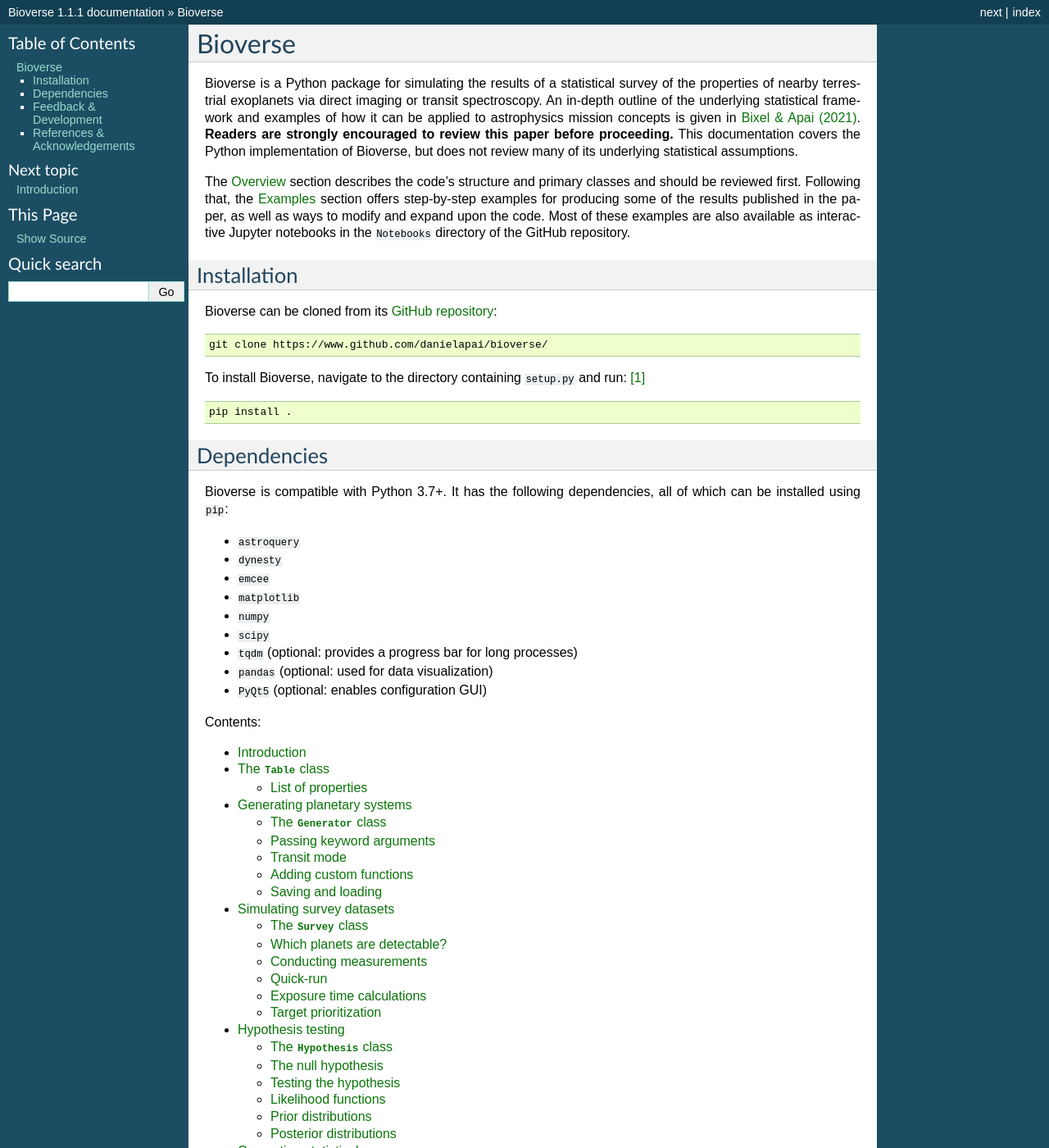
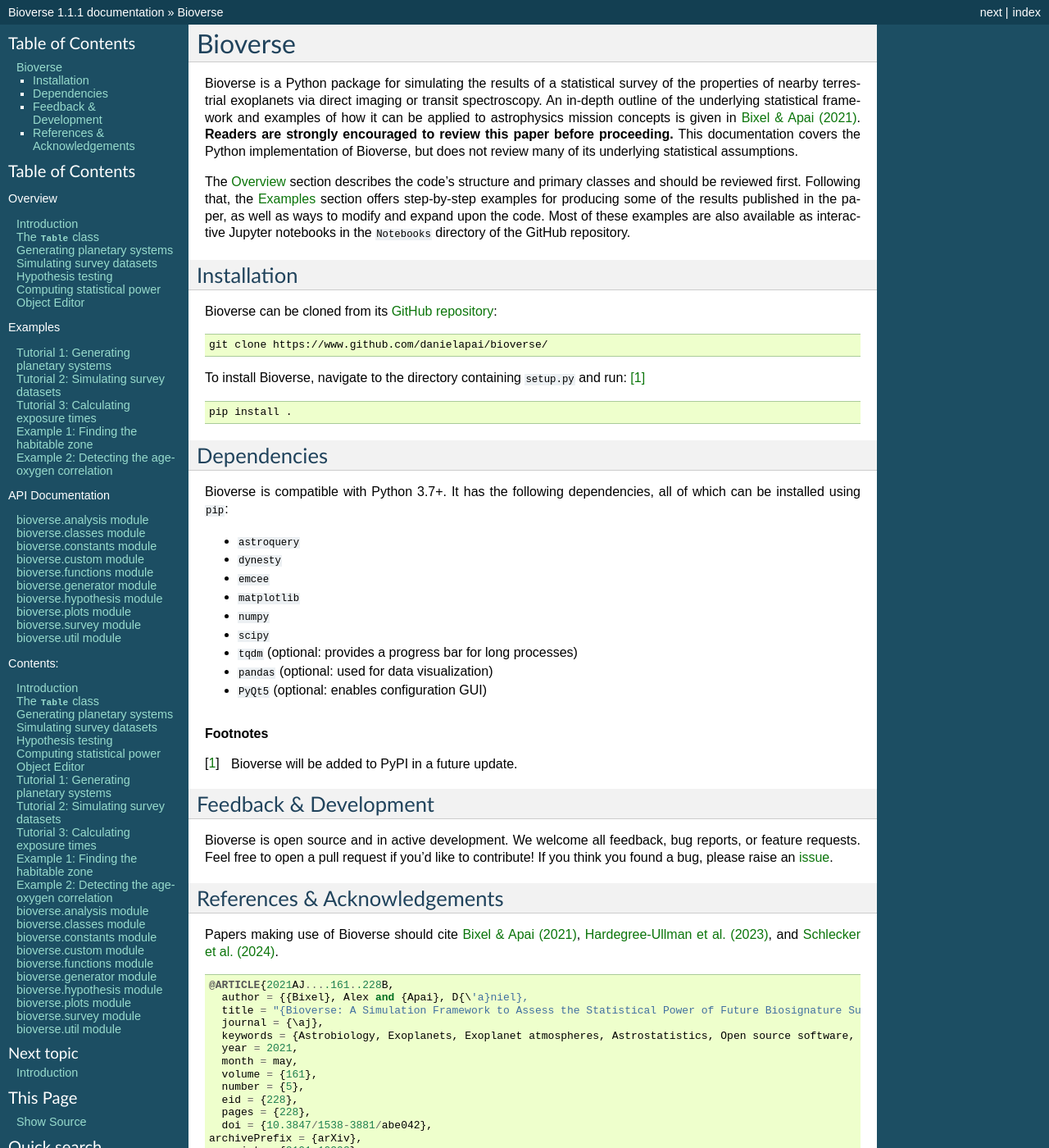
Before and after one commit to danielapai/bioverse, a Sphinx documentation site: the page built from docs/index.rst, in a window 1280 px wide and 1400 px high. Shown: the whole window at 82% size. Built offline with Sphinx 7.4.7, drawn with Linux system fonts in a browser that asks for light colours; some of the changed text lies outside the part shown.

Commit message:
Moved toctree to sidebar

```diff
--- a/docs/conf.py
+++ b/docs/conf.py
@@ -35,6 +35,13 @@
               'sphinx.ext.autodoc',
               'sphinx.ext.autosectionlabel']
 
+html_sidebars = { '**': [ 'localtoc.html', # Local TOC (contents of the current page)
+                         'globaltoc.html', # Global TOC (site-wide contents)
+                         'relations.html', # Previous/next links
+                         'sourcelink.html', # Link to source
+                         'searchbox.html', # Search box
+                        ]}
+
 # Ensuring section labels are unique across your project
 autosectionlabel_prefix_document = True
 
@@ -57,9 +64,8 @@
 #html_theme = 'sphinx_rtd_theme'
 
 html_theme_options = {
-    'rightsidebar': False,
     'stickysidebar': True,
-    'collapsiblesidebar': False,
+    'collapsiblesidebar': True,
 }
 
 # Add any paths that contain custom static files (such as style sheets) here,
--- a/docs/index.rst
+++ b/docs/index.rst
@@ -77,6 +77,7 @@
 .. toctree::
    :maxdepth: 2
    :caption: Contents:
+   :hidden:
 
    overview
    table
```
